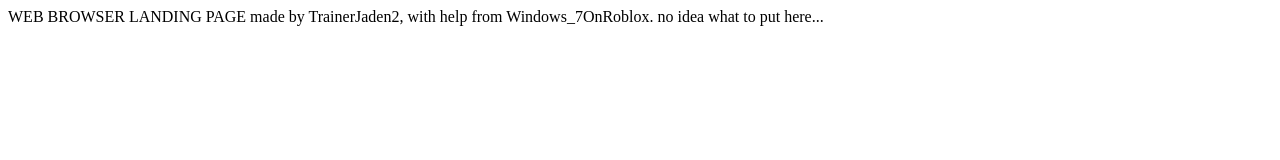
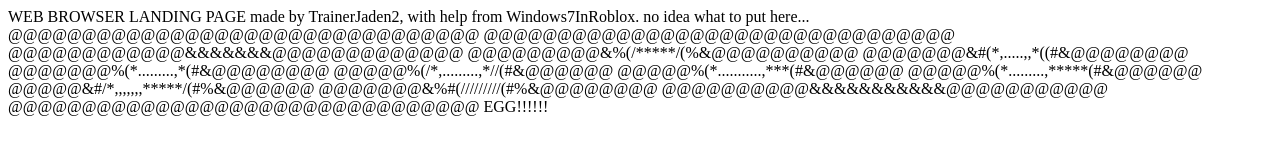
Before and after one commit to TrainerJaden2/UltimateBuildHTTPTesting.github.io, a plain HTML site: page index.html in a window 1280 px wide. Drawn offline with Linux system fonts and the light colour scheme.

Commit message:
Add files via upload

```diff
--- a/index.html
+++ b/index.html
@@ -3,10 +3,26 @@
 <body>
 WEB BROWSER LANDING PAGE
 
-made by TrainerJaden2, with help from Windows_7OnRoblox.
+made by TrainerJaden2, with help from Windows7InRoblox.
 
 
 no idea what to put here...
 
+@@@@@@@@@@@@@@@@@@@@@@@@@@@@@@@@
+@@@@@@@@@@@@@@@@@@@@@@@@@@@@@@@@
+@@@@@@@@@@@@&&&&&&&@@@@@@@@@@@@@
+@@@@@@@@@&%(/*****/(%&@@@@@@@@@@
+@@@@@@@&#(*,.....,,*((#&@@@@@@@@
+@@@@@@@%(*.........,*(#&@@@@@@@@
+@@@@@%(/*,.........,*//(#&@@@@@@
+@@@@@%(*...........,***(#&@@@@@@
+@@@@@%(*.........,*****(#&@@@@@@
+@@@@@&#/*,,,,,,,*****/(#%&@@@@@@
+@@@@@@@&%#(/////////(#%&@@@@@@@@
+@@@@@@@@@@&&&&&&&&&&&@@@@@@@@@@@
+@@@@@@@@@@@@@@@@@@@@@@@@@@@@@@@@
+
+
+EGG!!!!!!
 </body>
 </html>
```
